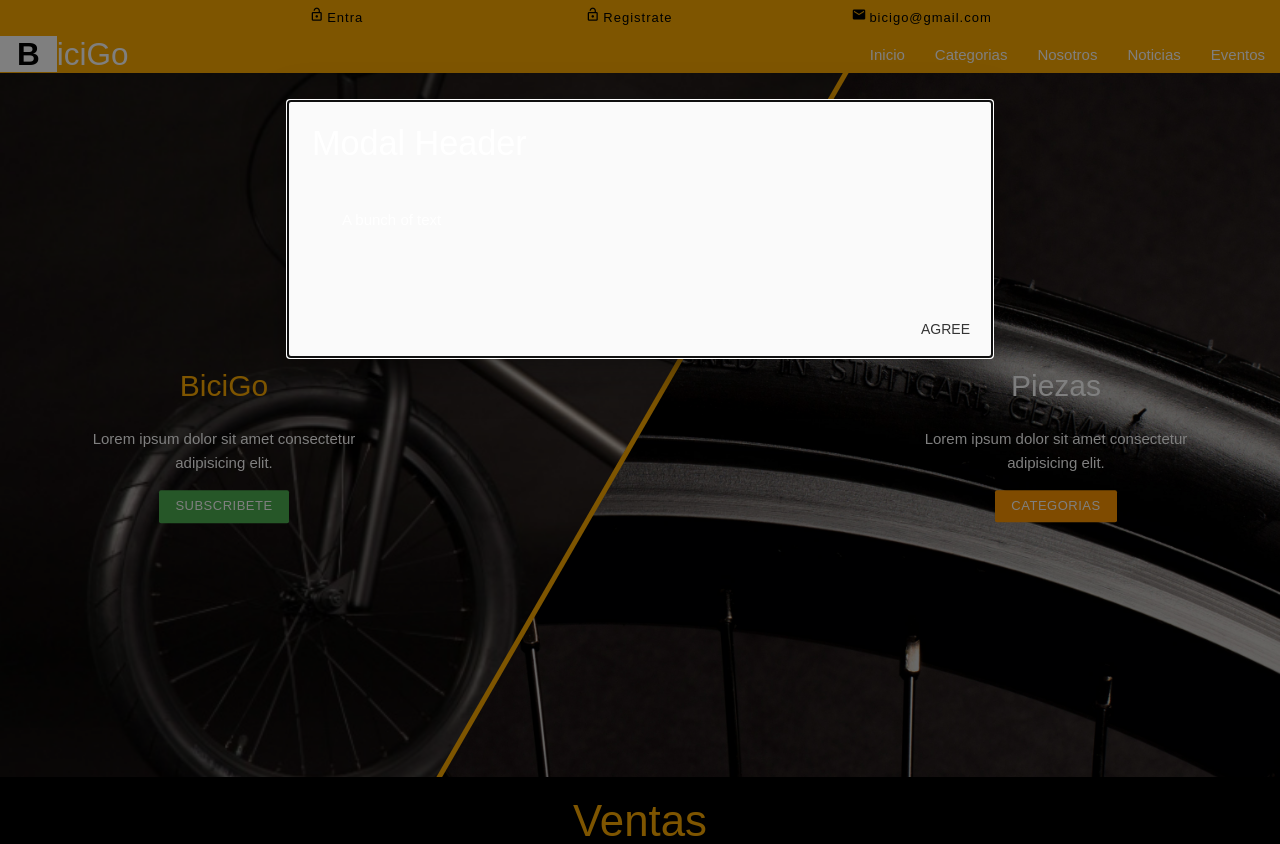
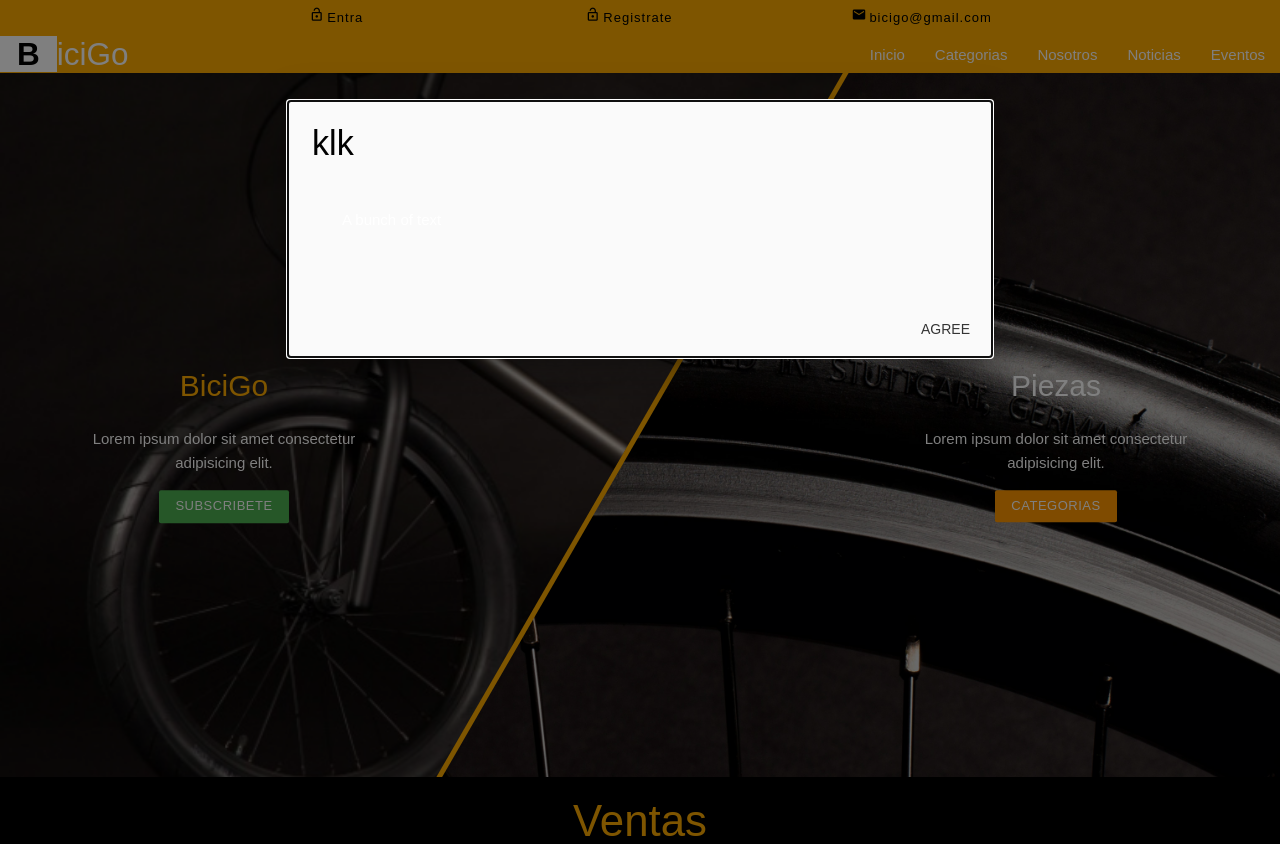
Before and after one commit to DulcePC/biciGo, a PHP site: page / in a window 1280 px wide, after a click that opens the changed part. Shown: the top 844 px of the page. Run offline with PHP 8.4, Linux system fonts and the light colour scheme; some libraries are stand-ins or nearby versions.

Commit message:
Modal
estructura modal agregado

```diff
--- a/css/index.css
+++ b/css/index.css
@@ -279,3 +279,6 @@
     margin-top:30px;
     margin-bottom:30px;
 }
+#entrar{
+color: black;
+}
--- a/view/index.php
+++ b/view/index.php
@@ -296,7 +296,7 @@
     <!--MODALS!-->
     <div id="entrar" class="modal">
         <div class="modal-content">
-            <h4>Modal Header</h4>
+            <h4>klk</h4>
             <p>A bunch of text</p>
         </div>
         <div class="modal-footer">
```
